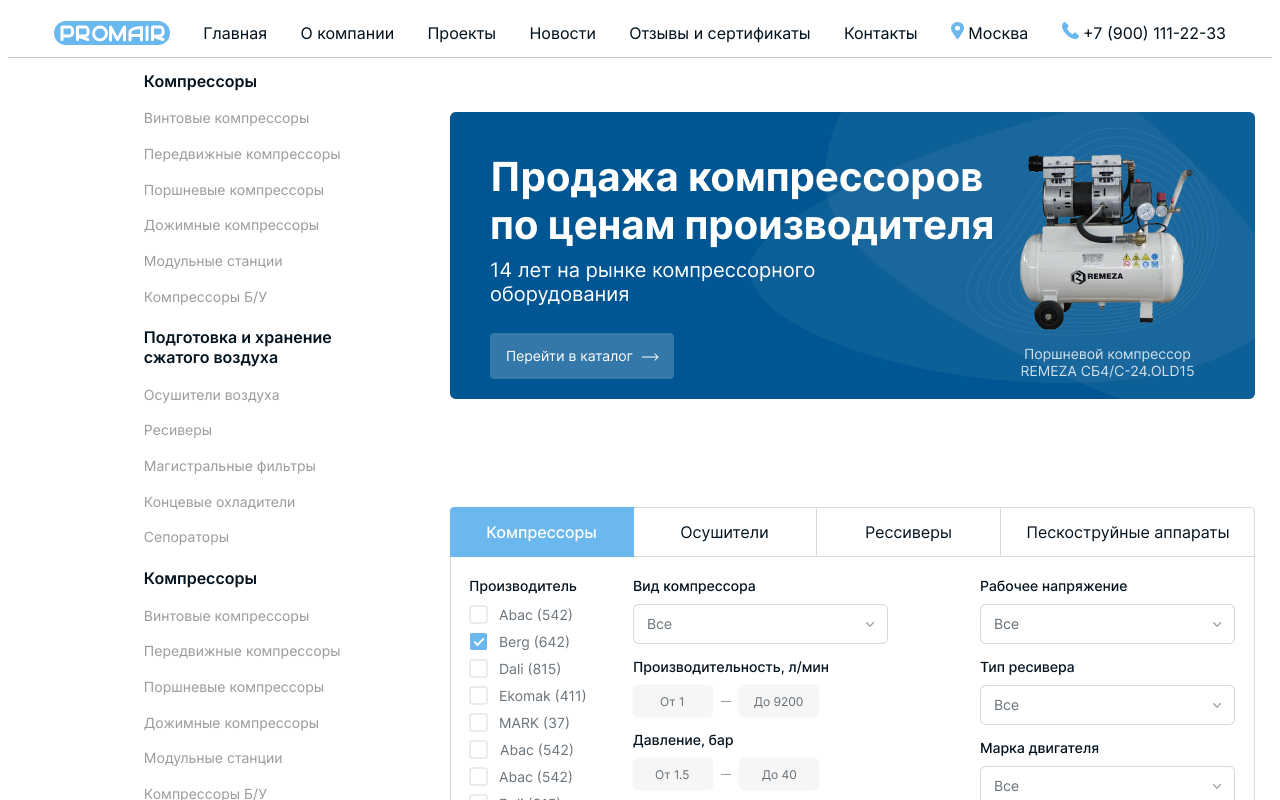
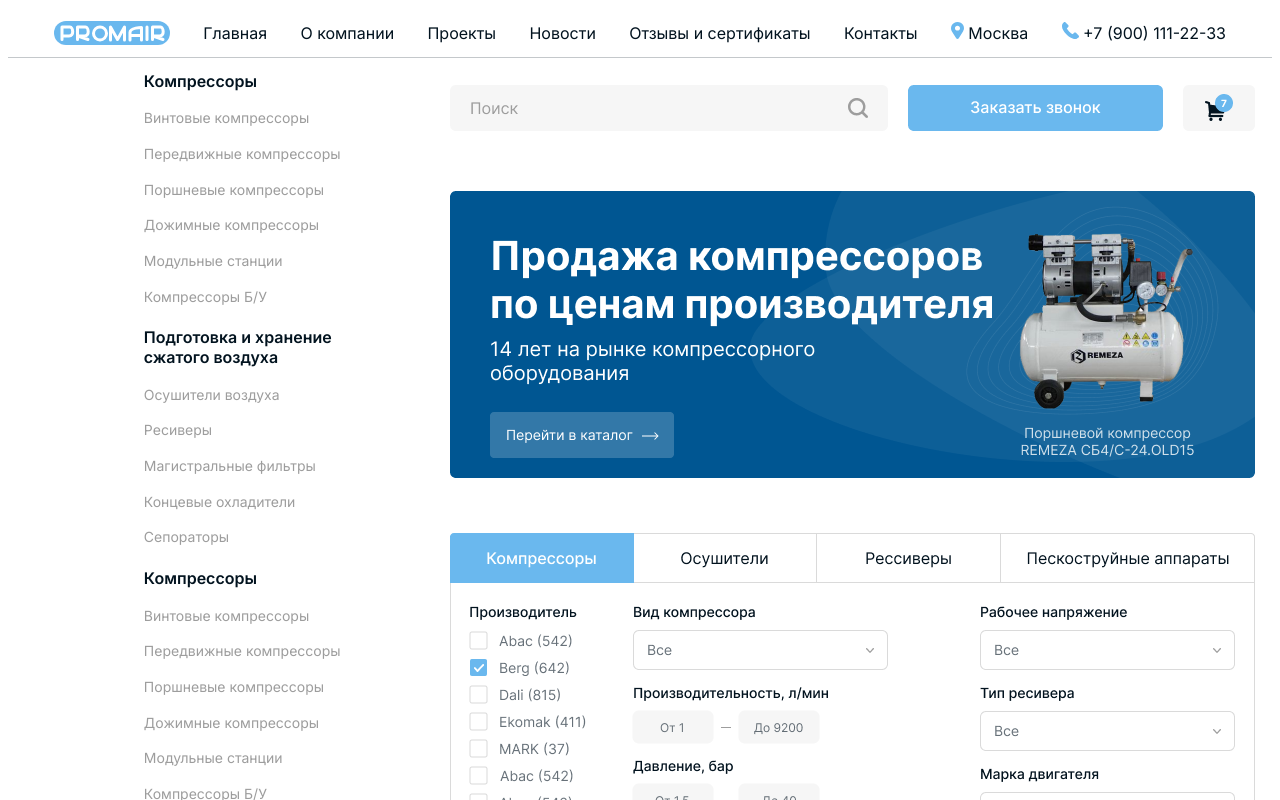
Before and after one commit to Tretchian/tretweb, a Next.js app: page / in a window 1280 px wide. Shown: the top 800 px of the page. Built offline with nearby package versions, Linux system fonts and the light colour scheme.

Commit message:
placeholder

```diff
--- a/src/components/Body/Body.jsx
+++ b/src/components/Body/Body.jsx
@@ -10,6 +10,10 @@ export default function Body(){
         </div>
 
         <div className='maincolumn'>
+            <div className='searchtab'>
+            <img src='img/bottom part.png' width={805} height={46}></img>
+            </div>
+
             <img src='img/main screen.png' width={805} height={287}></img>
             <img src='img/card.png' width={805} height={491}></img>
         </div>
```
Also changed, not shown: public/img/bottom part.png (added).
